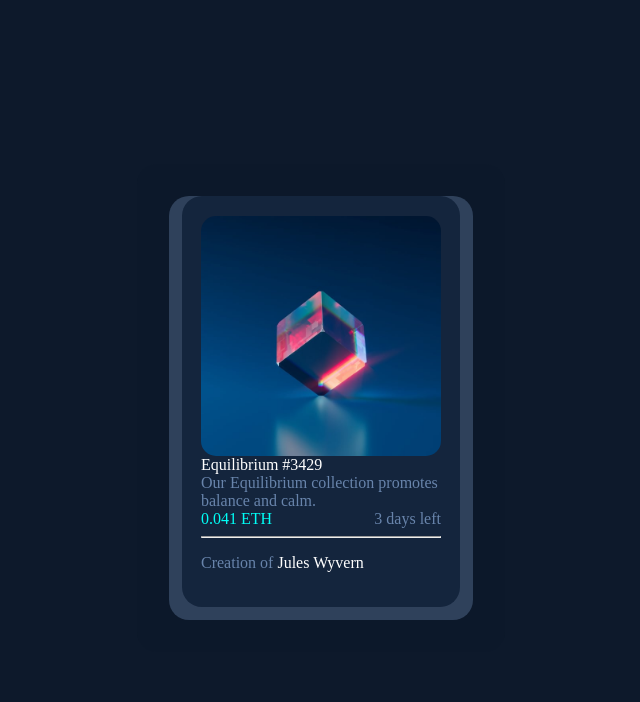
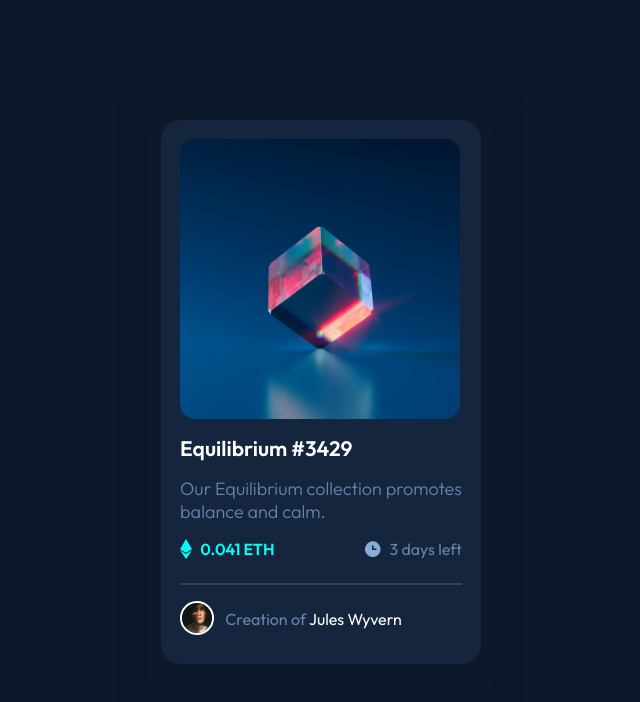
Before and after one commit to PongpolR/nft-preview-card-component, a plain HTML site: page index.html in a window 1280 px wide. Shown: the whole page, without its empty margins (319-959 px from the left). Drawn offline with Linux system fonts and the light colour scheme.

Commit message:
change font family and add img icon

```diff
--- a/index.html
+++ b/index.html
@@ -7,6 +7,9 @@
 
   <link rel="icon" type="image/png" sizes="32x32" href="./images/favicon-32x32.png">
   <link rel="stylesheet" href="style.css">
+  <link rel="preconnect" href="https://fonts.googleapis.com">
+  <link rel="preconnect" href="https://fonts.gstatic.com" crossorigin>
+  <link href="https://fonts.googleapis.com/css2?family=Outfit:wght@300;400;600&display=swap" rel="stylesheet">
 
   <title>Frontend Mentor | NFT preview card component</title>
 
@@ -25,14 +28,17 @@
 balance and calm.</span>
           <section>
             <div class="left">
-              0.041 ETH
+              <img src="images/icon-ethereum.svg" alt="ethereum">
+              <div>0.041 ETH</div>
             </div>
             <div class="right">
-              3 days left
+              <img src="images/icon-clock.svg" alt="clock">
+              <div>3 days left</div>
             </div>
           </section>
           <hr>
           <footer>
+            <img src="images/image-avatar.png" alt="avatar">
             <p>Creation of <span>Jules Wyvern</span></p>
           </footer>
         </div>
--- a/style.css
+++ b/style.css
@@ -6,6 +6,7 @@
     flex-direction: column;
     min-height: 100vh;
     justify-content: center;
+    font-family: 'outfit';
   }
   main {
     display: flex;
@@ -17,10 +18,11 @@
     padding: 2rem;
   }
   .border {
-    background: hsl(215, 32%, 27%);
+    background: hsl(217, 54%, 11%);
     border-radius: 20px;
     padding: 0.8rem;
     padding-top: 0rem;
+    padding-bottom: 2rem;
   }
   .card {
     background: hsl(216, 50%, 16%);
@@ -28,35 +30,80 @@
     padding: 1.2rem;
   }
   .test {
-    width: 240px;
+    width: 280px;
   }
   .test img {
-    width: 240px;
+    width: 280px;
     display: block;
     border-radius: 15px;
   }
   .header {
+    padding: 1rem 0rem;
+    font-size: 21px;
+    font-weight: 600;
     color: white;
   }
   .section {
+    font-size: 18px;
+    font-weight: 300;
     color: hsla(215, 51%, 70%, 0.7);
     white-space: pre;
     width: 80%;
   }
   section {
+    padding-top: 1rem;
+    padding-bottom: 1rem;
     display: flex;
     justify-content: space-between;
   }
   .left {
+    width: 50%;
+    display: flex;
+    justify-content: left;
     color: hsl(178, 100%, 50%);
   }
+  .left img {
+    height: 100%;
+  }
+  .left div {
+    font-size: 16px;
+    font-weight: 600;
+    padding-left: 0.5rem;
+  }
   .right {
+    width: 50%;
+    display: flex;
+    justify-content: right;
     color: hsla(215, 51%, 70%, 0.7);
   }
+  .right div {
+    font-size: 16px;
+    font-weight: 400;
+    padding-left: 0.4rem;
+  }
+  .right img {
+    height: 100%;
+  }
   footer {
+    display: flex;
+    justify-content: left;
     color: hsla(215, 51%, 70%, 0.7);
+  }
+  footer img {
+    margin-top: 0.5rem;
+    border: 2px solid white;
+    border-radius: 50%;
+    width: 30px;
+    height: 100%;
+  }
+  footer p {
+    margin-bottom: 1rem;
+    padding-left: 0.7rem;
   }
   footer span {
     color: white;
   }
+  hr {
+    border: 1px solid hsl(215, 32%, 27%);
+  }
 }
```
